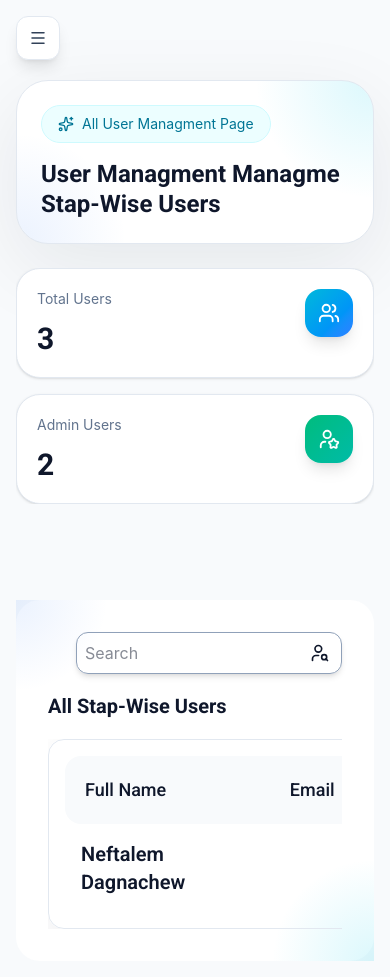
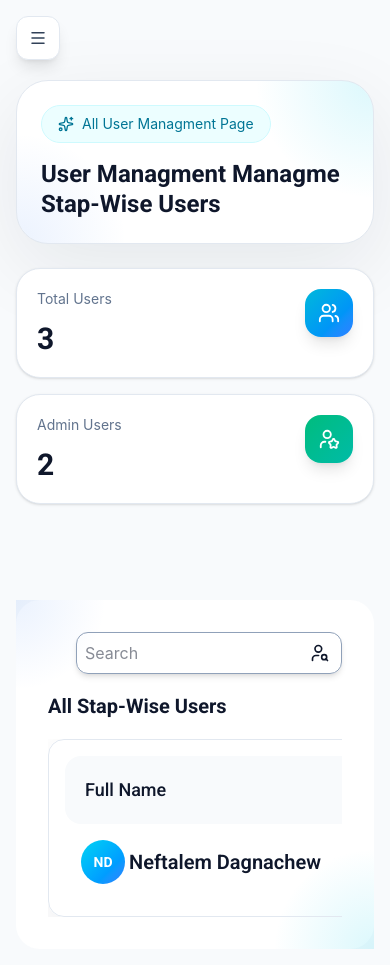
Before and after one commit to Step-Wise-Roadmaps/Step-Wise, a React (Vite) app in the folder Frontend/: page /admin-dashboard/users in a window 390 px wide. Built offline with nearby package versions, Linux system fonts and the light colour scheme; no server answers; sample sign-in values are in the browser's storage.

Commit message:
style: responsive the user table

```diff
--- a/Frontend/index.html
+++ b/Frontend/index.html
@@ -1,5 +1,5 @@
 <!doctype html>
-<html lang="en" class="scroll-smooth overflow-x-hidden">
+<html lang="en" class="scroll-smooth ">
   <head>
     <meta charset="UTF-8" />
     <link rel="icon" type="image/svg+xml" href="/vite.svg" />
--- a/Frontend/src/page/UsersPage.jsx
+++ b/Frontend/src/page/UsersPage.jsx
@@ -39,7 +39,7 @@ function UsersHeader() {
                 <section className='relative overflow-hidden rounded-[2rem] border border-slate-200 bg-white p-6 shadow-[0_24px_80px_rgba(15,23,42,0.08)] md:p-8'>
                     <div className="absolute inset-0 bg-[radial-gradient(circle_at_top_right,_rgba(34,211,238,0.16),_transparent_30%),radial-gradient(circle_at_bottom_left,_rgba(59,130,246,0.10),_transparent_28%)]" />
 
-                    <div className='relative flex flex-col gap-6 lg-flex-row lg:justify-between'>
+                    <div className='relative flex flex-col gap-6 lg:flex-row lg:items-center lg:justify-between'>
                         <div className='max-w-2xl space-y-4'>
                             <div className="inline-flex items-center gap-2 rounded-full border border-cyan-100 bg-cyan-50 px-4 py-2 text-sm text-cyan-700">
                                 <Sparkles size={16} />
@@ -53,7 +53,7 @@ function UsersHeader() {
                     </div>
                 </section>
 
-                <section className='overflow-hidden grid gap-4 md:grid-cols-2'>
+                <section className='grid gap-4 md:grid-cols-2'>
                     {stats.map((stat) => {
                         const Icon = stat.icon;
 
@@ -79,6 +79,14 @@ function UsersHeader() {
 }
 
 function UsersTable() {
+
+    // const fullName = user?.fullName || "Admin";
+    // const initials = fullName
+    //     .split(" ")
+    //     .filter(Boolean)
+    //     .slice(0, 2)
+    //     .map((name) => name[0]?.toUpperCase())
+    //     .join("") || "AD";
 
     const TableRows = [
         {
@@ -107,7 +115,7 @@ function UsersTable() {
                     </div>
                     <div className='relative mt-5 w-full'>
                         <div className='overflow-x-auto'>
-                            <div className='p-4 md:p-6 min-w-[775px] border border-slate-200 rounded-2xl shadow-[0_24px_80px_rgba(15,23,42,0.08)]'>
+                            <div className='p-4 md:p-6 min-w-[1120px] border border-slate-200 rounded-2xl shadow-[0_24px_80px_rgba(15,23,42,0.08)]'>
 
                                 <header className='w-full bg-slate-50 p-5 rounded-2xl'>
                                     {TableRows.map((TableRow, index) => {
@@ -123,9 +131,17 @@ function UsersTable() {
                                     })}
                                 </header>
 
-                                <div className='p-4 md:p-6 grid grid-cols-7 gap-4'>
-                                    <p className='col-span-2 roboto-semibold text-xl'>Neftalem Dagnachew</p>
-                                    <p className='col-span-2'></p>
+                                <div className='p-4 md:p-6 grid grid-cols-7 items-center gap-4'>
+                                    <div className='col-span-2 flex items-center gap-1'>
+                                        <div className="flex h-11 w-11 shrink-0 items-center justify-center rounded-full bg-gradient-to-br from-cyan-400 to-blue-500 text-sm roboto-bold text-white">
+                                            ND
+                                        </div>
+                                        <p className=' roboto-semibold text-xl'>Neftalem Dagnachew</p>
+                                    </div>
+                                    <p className='col-span-2 roboto-regular'>@neftalemdagnahcew</p>
+                                    <p className='roboto-regular'>Web-devlopment</p>
+                                    <p className='roboto-regular'>True</p>
+                                    <p className='roboto-regular'>User</p>
                                 </div>
 
                             </div>
```
